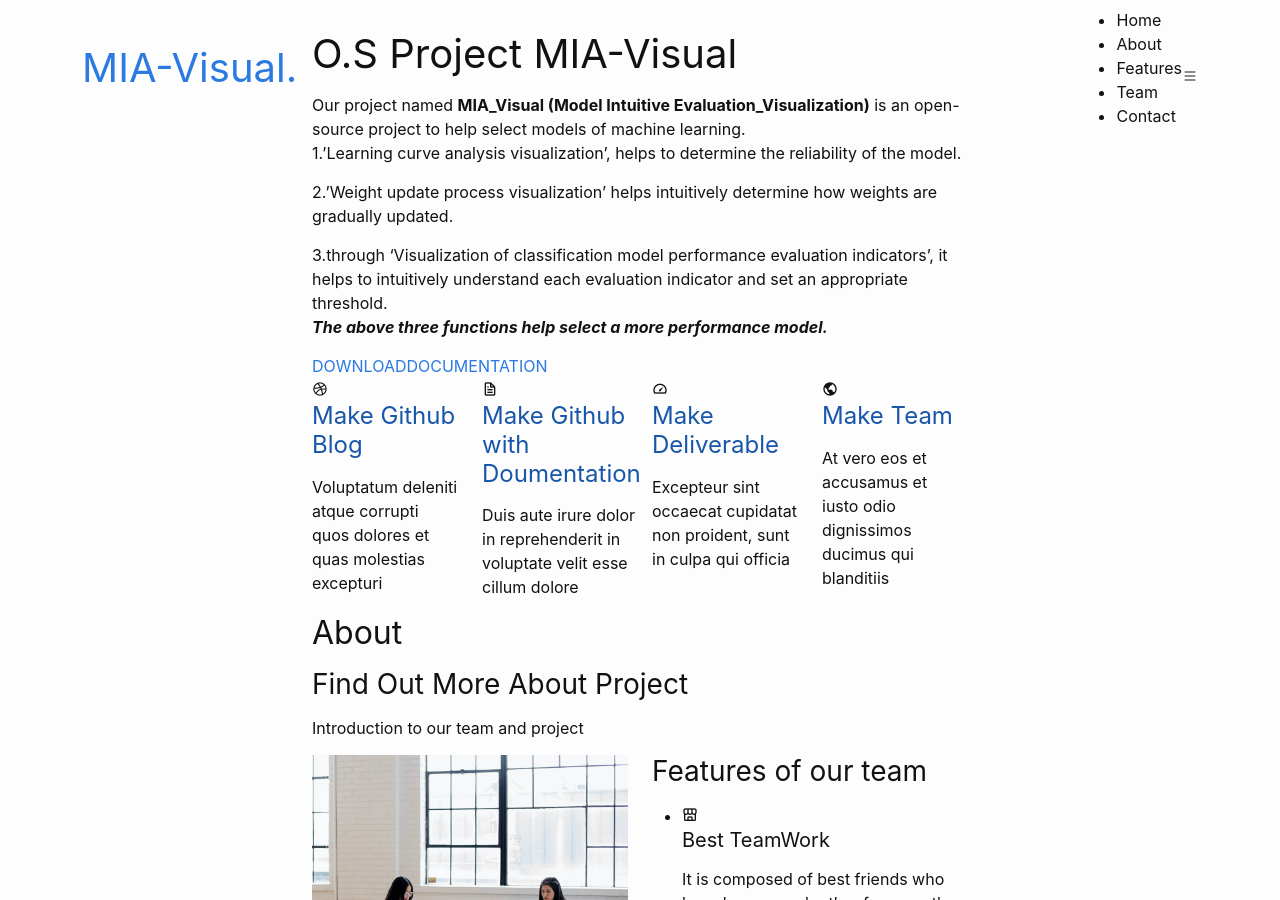
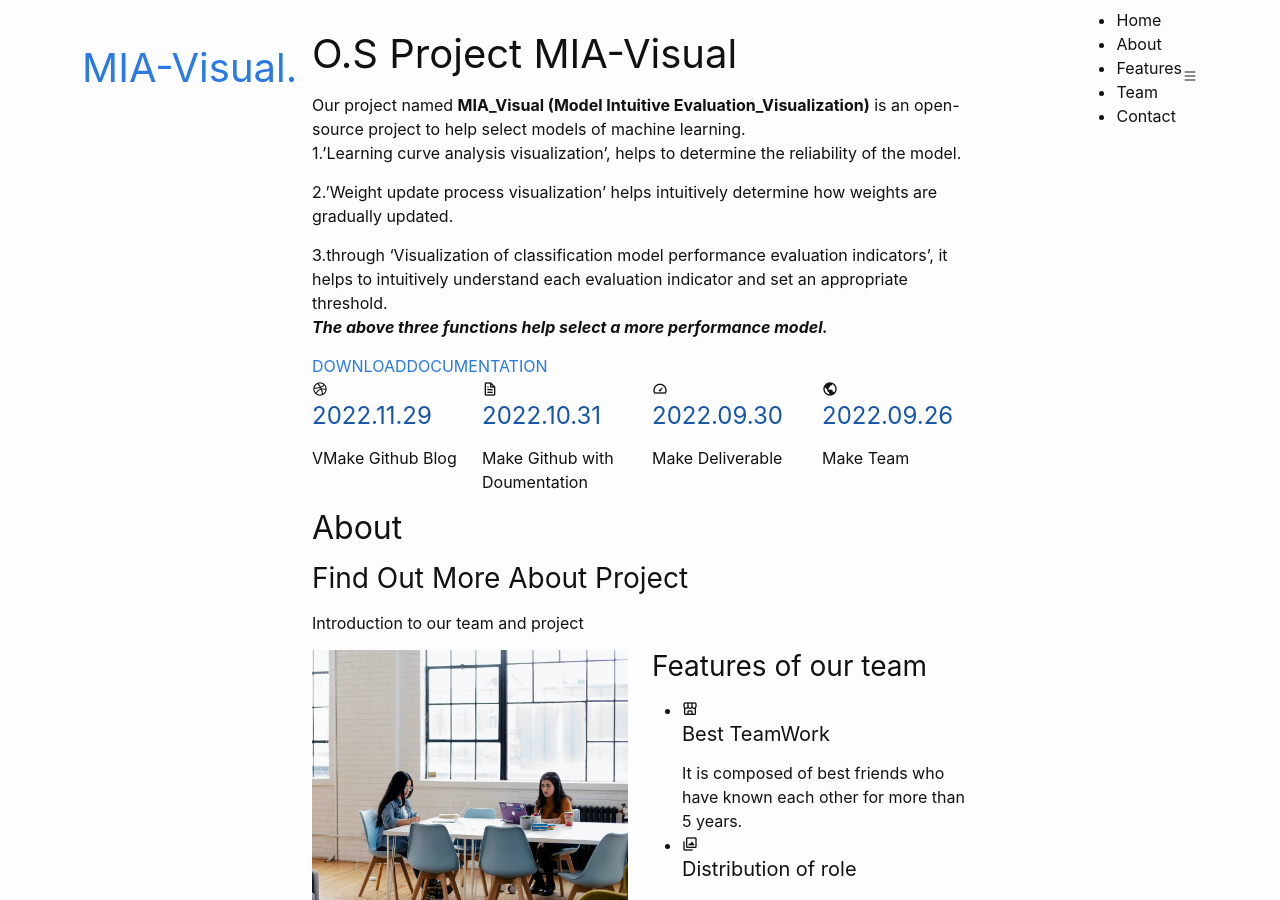
Before and after one commit to JooYoung-23/MIA-Visual, a Jekyll site: the page built from index.md, in a window 1280 px wide and 900 px high. Built offline with Jekyll 4.4.1, drawn with Linux system fonts in a browser that asks for light colours; our own code applies the rules of GitHub Pages for plain Markdown files.

Commit message:
Update home.html

```diff
--- a/_layouts/home.html
+++ b/_layouts/home.html
@@ -24,32 +24,32 @@
           <div class="col-md-6 col-lg-3 d-flex align-items-stretch mb-5 mb-lg-0">
             <div class="icon-box" data-aos="fade-up" data-aos-delay="100">
               <div class="icon"><i class="bx bxl-dribbble"></i></div>
-              <h4 class="title"><a href="">Make Github Blog</a></h4>
-              <p class="description">Voluptatum deleniti atque corrupti quos dolores et quas molestias excepturi</p>
+              <h4 class="title"><a href="">2022.11.29</a></h4>
+              <p class="description">VMake Github Blog</p>
             </div>
           </div>
 
           <div class="col-md-6 col-lg-3 d-flex align-items-stretch mb-5 mb-lg-0">
             <div class="icon-box" data-aos="fade-up" data-aos-delay="200">
               <div class="icon"><i class="bx bx-file"></i></div>
-              <h4 class="title"><a href="">Make Github with Doumentation</a></h4>
-              <p class="description">Duis aute irure dolor in reprehenderit in voluptate velit esse cillum dolore</p>
+              <h4 class="title"><a href="">2022.10.31</a></h4>
+              <p class="description">Make Github with Doumentation</p>
             </div>
           </div>
 
           <div class="col-md-6 col-lg-3 d-flex align-items-stretch mb-5 mb-lg-0">
             <div class="icon-box" data-aos="fade-up" data-aos-delay="300">
               <div class="icon"><i class="bx bx-tachometer"></i></div>
-              <h4 class="title"><a href="">Make Deliverable</a></h4>
-              <p class="description">Excepteur sint occaecat cupidatat non proident, sunt in culpa qui officia</p>
+              <h4 class="title"><a href="">2022.09.30</a></h4>
+              <p class="description">Make Deliverable</p>
             </div>
           </div>
 
           <div class="col-md-6 col-lg-3 d-flex align-items-stretch mb-5 mb-lg-0">
             <div class="icon-box" data-aos="fade-up" data-aos-delay="400">
               <div class="icon"><i class="bx bx-world"></i></div>
-              <h4 class="title"><a href="">Make Team</a></h4>
-              <p class="description">At vero eos et accusamus et iusto odio dignissimos ducimus qui blanditiis</p>
+              <h4 class="title"><a href="">2022.09.26</a></h4>
+              <p class="description">Make Team</p>
             </div>
           </div>
 
```
